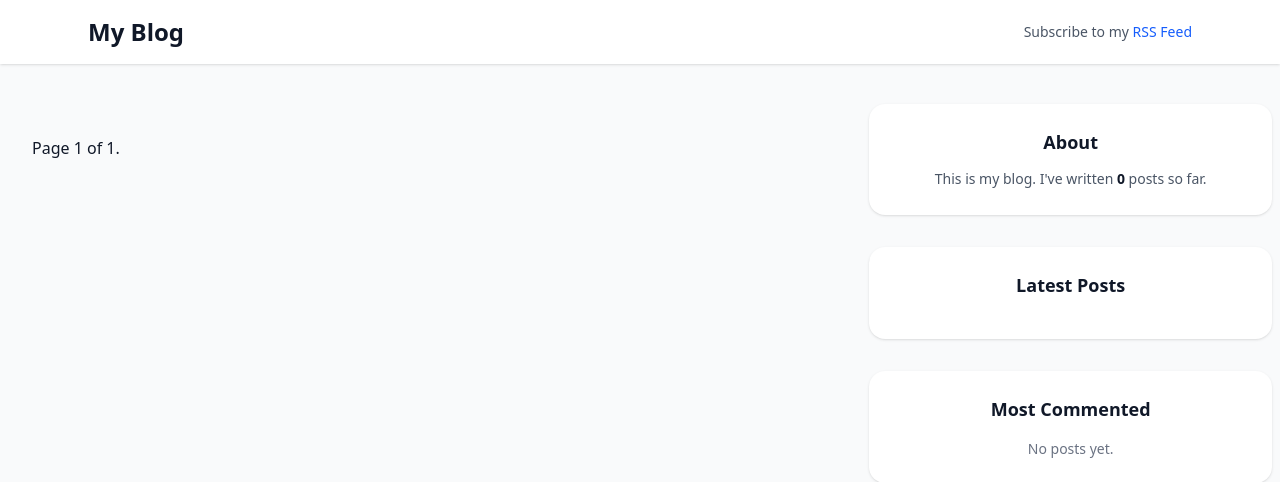
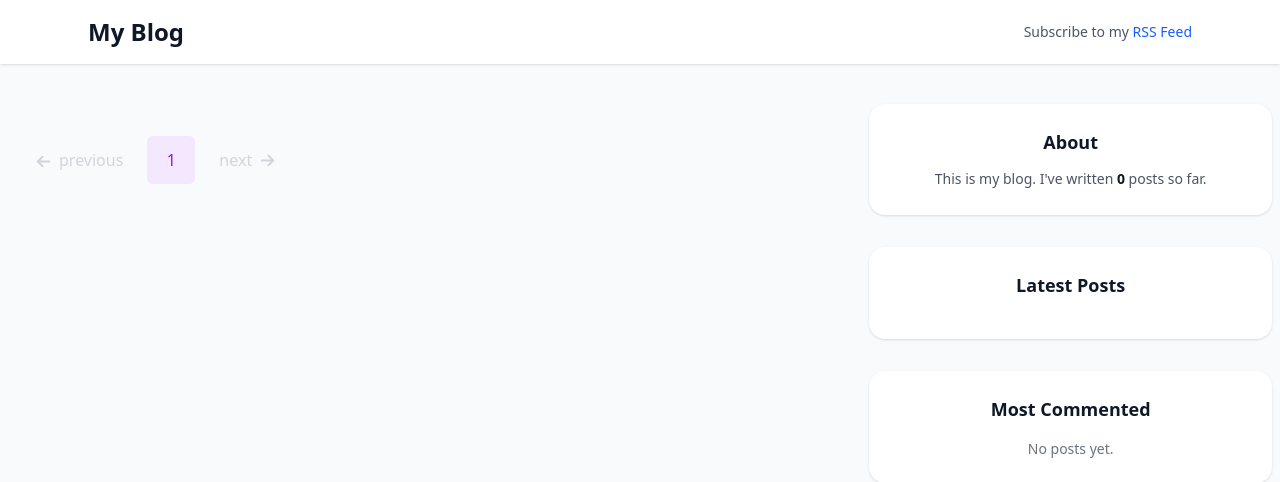
Before and after one commit to Legend7ok/Blog-Platform, a Django app: page /blog/ in a window 1280 px wide. Shown: the top 482 px of the page. Run offline with Django 5.2, Linux system fonts and the light colour scheme; data that the repository does not hold is empty; style sheets or scripts are compiled from the project's sources.

Commit message:
Style pagination like the new design and limit visible pages to 5

```diff
--- a/app/blog/templates/blog/post/list.html
+++ b/app/blog/templates/blog/post/list.html
@@ -4,7 +4,7 @@
 {% block title %}My Blog{% endblock %}
 
 {% block content %}
-    <div class="space-y-2 mb-6">
+    <div class="space-y-2">
         {% if tag %}
             <p class="text-sm text-gray-600">
                 Posts tagged with "<span class="font-medium text-gray-900">{{ tag.name }}</span>"
--- a/app/blog/templates/pagination.html
+++ b/app/blog/templates/pagination.html
@@ -1,13 +1,52 @@
-<div class="pagination">
-    <span class="step-links">
+{% load blog_tags %}
+{% pagination_range page 5 as page_range %}
+<nav class="pagination" role="navigation" aria-label="Pagination">
+    <div class="flex items-center gap-2 text-gray-500">
         {% if page.has_previous %}
-            <a href="?page={{ page.previous_page_number }}">Previous</a>
+            <a href="?page={{ page.previous_page_number }}" aria-label="previous" class="mr-4 flex items-center gap-1">
+                <svg class="mt-px" width="23" height="23" viewBox="0 0 23 23" fill="none" xmlns="http://www.w3.org/2000/svg">
+                    <path d="M5.75 12.5h11.5m-11.5 0 4.792-4.791M5.75 12.5l4.792 4.792" stroke="#6B7280" stroke-width="2" stroke-linecap="round" stroke-linejoin="round"/>
+                </svg>
+                <span>previous</span>
+            </a>
+        {% else %}
+            <span class="mr-4 flex items-center gap-1 text-gray-300">
+                <svg class="mt-px" width="23" height="23" viewBox="0 0 23 23" fill="none" xmlns="http://www.w3.org/2000/svg">
+                    <path d="M5.75 12.5h11.5m-11.5 0 4.792-4.791M5.75 12.5l4.792 4.792" stroke="#D1D5DB" stroke-width="2" stroke-linecap="round" stroke-linejoin="round"/>
+                </svg>
+                <span>previous</span>
+            </span>
         {% endif %}
-        <span class="current">
-            Page {{ page.number }} of {{ page.paginator.num_pages }}.
-        </span>
+
+        <div class="flex gap-2 text-sm md:text-base">
+            {% for num in page_range %}
+                {% if page.number == num %}
+                    <span class="flex items-center justify-center w-9 md:w-12 h-9 md:h-12 aspect-square rounded-md bg-purple-100 text-purple-600 transition-all">
+                        {{ num }}
+                    </span>
+                {% else %}
+                    <a href="?page={{ num }}"
+                       class="flex items-center justify-center active:scale-95 w-9 md:w-12 h-9 md:h-12 aspect-square rounded-md hover:bg-gray-100/70 transition-all">
+                        {{ num }}
+                    </a>
+                {% endif %}
+            {% endfor %}
+        </div>
+
         {% if page.has_next %}
-            <a href="?page={{ page.next_page_number }}">Next</a>
+            <a href="?page={{ page.next_page_number }}" aria-label="next" class="ml-4 flex items-center gap-1">
+                <span>next</span>
+                <svg class="mt-px" width="23" height="23" viewBox="0 0 23 23" fill="none" xmlns="http://www.w3.org/2000/svg">
+                    <path d="M17.25 11.5H5.75m11.5 0-4.792-4.79m4.792 4.79-4.792 4.792" stroke="#6B7280" stroke-width="2" stroke-linecap="round" stroke-linejoin="round"/>
+                </svg>
+            </a>
+        {% else %}
+            <span class="ml-4 flex items-center gap-1 text-gray-300">
+                <span>next</span>
+                <svg class="mt-px" width="23" height="23" viewBox="0 0 23 23" fill="none" xmlns="http://www.w3.org/2000/svg">
+                    <path d="M17.25 11.5H5.75m11.5 0-4.792-4.79m4.792 4.79-4.792 4.792" stroke="#D1D5DB" stroke-width="2" stroke-linecap="round" stroke-linejoin="round"/>
+                </svg>
+            </span>
         {% endif %}
-    </span>
-</div>
+    </div>
+</nav>
--- a/app/blog/templatetags/blog_tags.py
+++ b/app/blog/templatetags/blog_tags.py
@@ -22,3 +22,33 @@ def get_most_commented_posts(count=5):
 @register.filter(name='markdown')
 def markdown_format(text):
     return mark_safe(markdown.markdown(text))
+
+@register.simple_tag
+def pagination_range(page, max_pages=5):
+    try:
+        max_pages = int(max_pages)
+    except (TypeError, ValueError):
+        max_pages = 5
+
+    if max_pages < 1:
+        max_pages = 1
+
+    total_pages = page.paginator.num_pages
+    current_page = page.number
+
+    if total_pages <= max_pages:
+        start = 1
+        end = total_pages
+    else:
+        half = max_pages // 2
+        start = current_page - half
+        end = start + max_pages - 1
+
+        if start < 1:
+            start = 1
+            end = max_pages
+        elif end > total_pages:
+            end = total_pages
+            start = total_pages - max_pages + 1
+
+    return range(start, end + 1)
```
